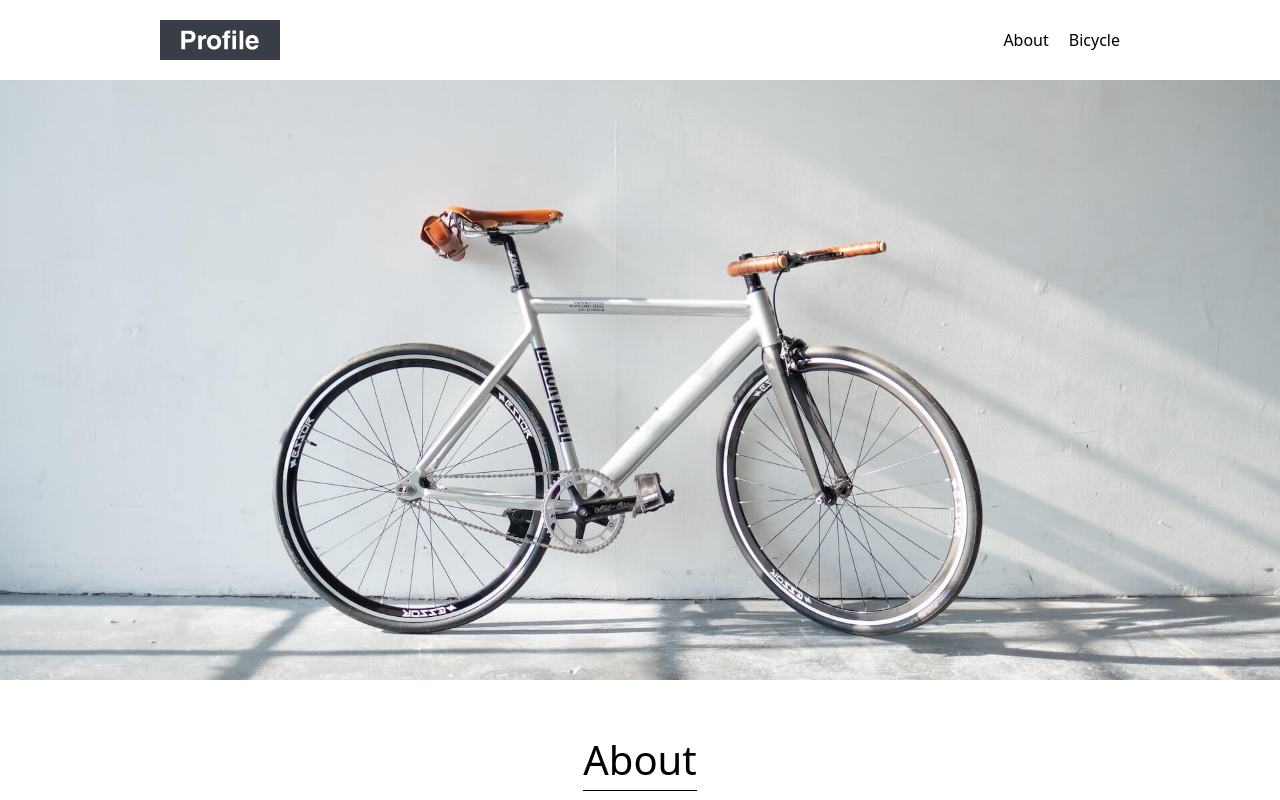
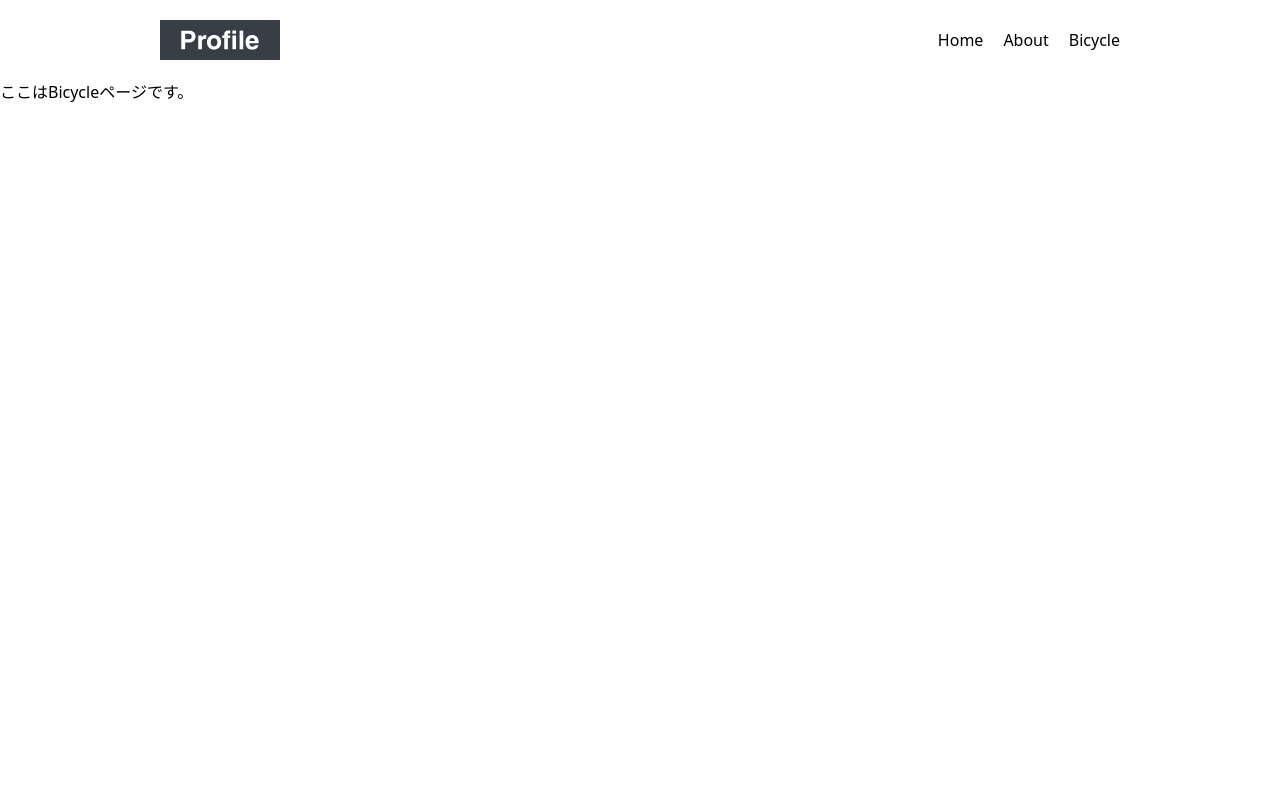
Before and after one commit to ryoma-abe/React-dev, a React (Vite) app in the folder profile/my-app/: page /page/bicycle in a window 1280 px wide. Shown: the top 800 px of the page. Built offline with nearby package versions, Linux system fonts and the light colour scheme.

Commit message:
ルーティング追加

```diff
--- a/profile/my-app/package.json
+++ b/profile/my-app/package.json
@@ -13,6 +13,7 @@
     "@tailwindcss/vite": "^4.0.8",
     "react": "^19.0.0",
     "react-dom": "^19.0.0",
+    "react-router-dom": "^6.29.0",
     "styled-components": "^6.1.15",
     "tailwindcss": "^4.0.8"
   },
--- a/profile/my-app/src/App.jsx
+++ b/profile/my-app/src/App.jsx
@@ -0,0 +1,21 @@
+import { Routes, Route } from "react-router-dom";
+import { Header } from "./components/Header";
+import { FirstView } from "./components/FirstView";
+
+import { PageBicycle } from "./pages/PageBicycle";
+import { PageAbout } from "./pages/PageAbout";
+
+function App() {
+  return (
+    <>
+      <Header />
+      <Routes>
+        <Route path="/" element={<FirstView />} />
+        <Route path="/page/about" element={<PageAbout />} />
+        <Route path="/page/bicycle" element={<PageBicycle />} />
+      </Routes>
+    </>
+  );
+}
+
+export default App;
--- a/profile/my-app/src/components/Header.jsx
+++ b/profile/my-app/src/components/Header.jsx
@@ -1,4 +1,5 @@
 import styled from "styled-components";
+import { Link } from "react-router-dom";
 
 export const Header = () => {
   const HeaderWrapper = styled.div`
@@ -24,10 +25,13 @@ export const Header = () => {
         <nav>
           <HeaderUl>
             <li>
-              <a href="">About</a>
+              <Link to="/">Home</Link>
             </li>
             <li>
-              <a href="">Bicycle</a>
+              <Link to="/page/about">About</Link>
+            </li>
+            <li>
+              <Link to="/page/bicycle">Bicycle</Link>
             </li>
           </HeaderUl>
         </nav>
--- a/profile/my-app/src/main.jsx
+++ b/profile/my-app/src/main.jsx
@@ -1,14 +1,13 @@
+import { BrowserRouter } from "react-router-dom";
+import { createRoot } from "react-dom/client";
 import { StrictMode } from "react";
-import { createRoot } from "react-dom/client";
+import App from "./App"; // 新しく作成
 import "./index.css";
-import { Header } from "./components/Header";
-import { FirstView } from "./components/FirstView";
-import { About } from "./components/About";
 
 createRoot(document.getElementById("root")).render(
   <StrictMode>
-    <Header />
-    <FirstView />
-    <About />
+    <BrowserRouter>
+      <App />
+    </BrowserRouter>
   </StrictMode>
 );
--- a/profile/my-app/src/pages/PageAbout.jsx
+++ b/profile/my-app/src/pages/PageAbout.jsx
@@ -1,10 +1,7 @@
-import { Header } from "../components/Header";
-
 export const PageAbout = () => {
   return (
     <>
       <div>
-        <Header />
         <h1>ここはアバウトページです。</h1>
       </div>
     </>
--- /dev/null
+++ b/profile/my-app/src/pages/PageBicycle.jsx
@@ -0,0 +1,11 @@
+
+
+export const PageBicycle = () => {
+  return (
+    <>
+      <div>
+        <h1>ここはBicycleページです。</h1>
+      </div>
+    </>
+  );
+};
```
Also changed, not shown: 1 other file (tests, documents, lock files or other folders).
